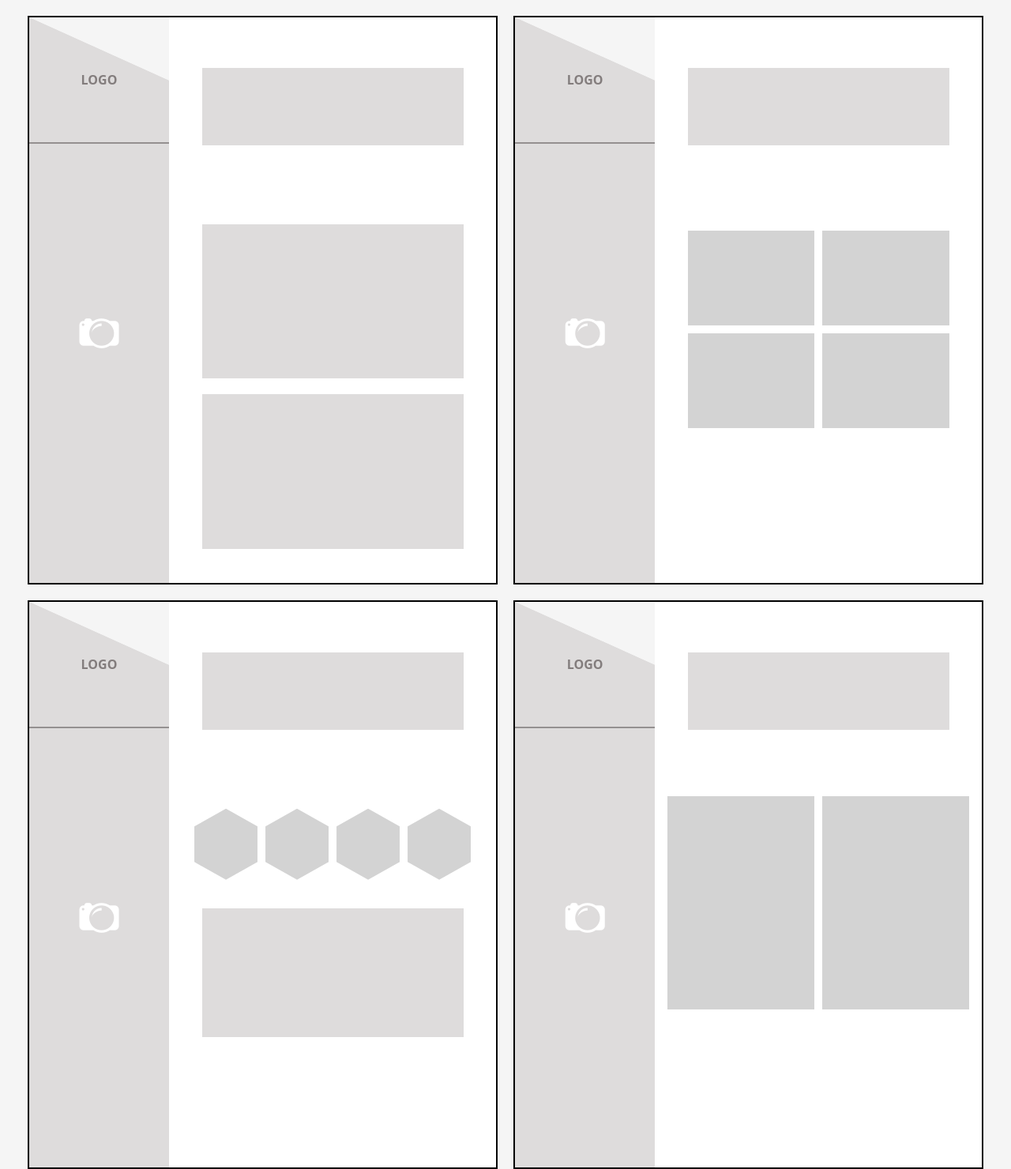
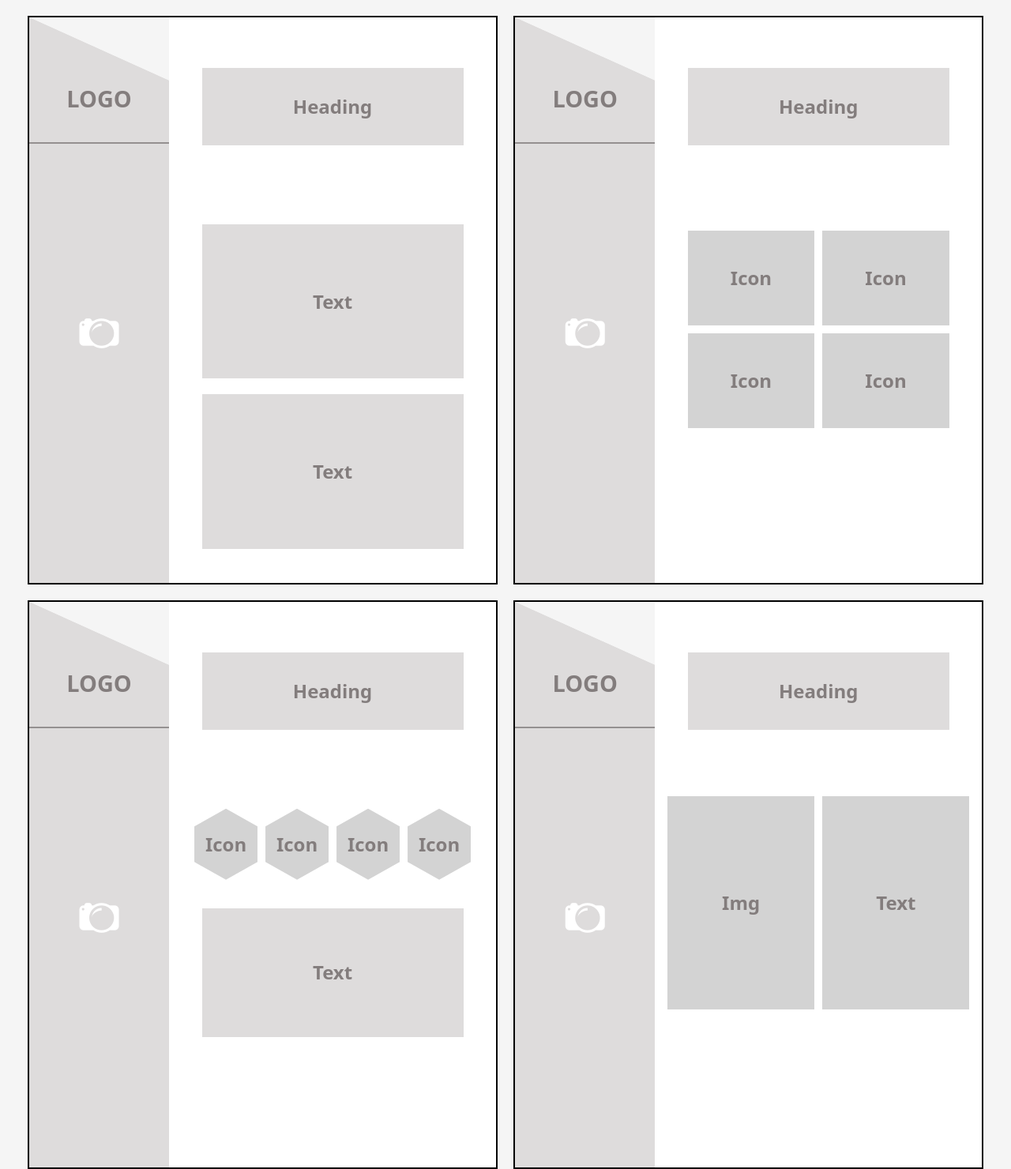
Before and after one commit to kalaivkv/Layout, a plain HTML site: page index.html in a window 1280 px wide. Shown: the part 740-2220 px from the top of the page at 79% size. Drawn offline with nearby package versions, Linux system fonts and the light colour scheme.

Commit message:
Add files via upload

```diff
--- a/index.html
+++ b/index.html
@@ -13,8 +13,8 @@
       href="https://cdn.jsdelivr.net/npm/bootstrap-icons/font/bootstrap-icons.css"
     />
     <link rel="stylesheet" href="style.css" />
+
     <style>
-      /* Layout-1*/
       .container-box1 {
         position: relative;
         width: 100%;
@@ -36,7 +36,7 @@
         justify-content: center;
         color: rgb(131, 125, 125);
         font-weight: bold;
-        font-size: 16px;
+        font-size: 1.5rem;
       }
 
       .headline-triangle {
@@ -82,15 +82,11 @@
   </head>
   <body>
     <div class="container-box">
-
       <div class="full-screen-box">
         <div class="container-box1">
-                <div class="para"></div>
+          <div class="para">Text</div>
           <div class="logo-triangle">
-                    <h5 style="margin-right: 2rem;font-weight: bold;">
-                    Replace with <br />
-                    LOGO
-                    </h5>
+            <h5 style="margin-right: 2rem; font-weight: bold">LOGO</h5>
           </div>
           <div class="headline-triangle">
             <h2>
@@ -99,8 +95,6 @@
             </h2>
           </div>
         </div>
-
-
       </div>
 
       <div class="full-screen-box layout-2">
@@ -109,8 +103,8 @@
           <i class="bi bi-camera2 photo-icon"></i>
         </div>
         <div class="right-section">
-          <div class="box-1"></div>
-          <div class="box-2"></div>
+          <div class="box-1">Heading</div>
+          <div class="box-2">Text</div>
         </div>
       </div>
 
@@ -120,9 +114,9 @@
           <i class="bi bi-camera2 photo-icon"></i>
         </div>
         <div class="right-section">
-          <div class="box-1"></div>
-          <div class="box-2"></div>
-          <div class="box-3"></div>
+          <div class="box-1">Heading</div>
+          <div class="box-2">Text</div>
+          <div class="box-3">Text</div>
         </div>
       </div>
 
@@ -132,12 +126,12 @@
           <i class="bi bi-camera2 photo-icon"></i>
         </div>
         <div class="right-section">
-          <div class="box-1"></div>
+          <div class="box-1">Heading</div>
           <div class="box-2">
-            <div class="one"></div>
-            <div class="one"></div>
-            <div class="one"></div>
-            <div class="one"></div>
+            <div class="one">Icon</div>
+            <div class="one">Icon</div>
+            <div class="one">Icon</div>
+            <div class="one">Icon</div>
           </div>
         </div>
       </div>
@@ -148,16 +142,16 @@
           <i class="bi bi-camera2 photo-icon"></i>
         </div>
         <div class="right-section">
-          <div class="box-1"></div>
+          <div class="box-1">Heading</div>
           <div class="box-2">
             <div class="hexagonal-container">
-              <div class="hexagonal"></div>
-              <div class="hexagonal"></div>
-              <div class="hexagonal"></div>
-              <div class="hexagonal"></div>
+              <div class="hexagonal">Icon</div>
+              <div class="hexagonal">Icon</div>
+              <div class="hexagonal">Icon</div>
+              <div class="hexagonal">Icon</div>
             </div>
           </div>
-          <div class="box-3"></div>
+          <div class="box-3">Text</div>
         </div>
       </div>
 
@@ -167,10 +161,10 @@
           <i class="bi bi-camera2 photo-icon"></i>
         </div>
         <div class="right-section">
-          <div class="box-1"></div>
+          <div class="box-1">Heading</div>
           <div class="box-2">
-            <div class="image"></div>
-            <div class="text"></div>
+            <div class="image">Img</div>
+            <div class="text">Text</div>
           </div>
         </div>
       </div>
--- a/style.css
+++ b/style.css
@@ -54,6 +54,8 @@
   font-weight: bold;
   clip-path: polygon(0 0, 200% 100%, 85% 100%, 0 100%);
   border-bottom: 2px solid rgb(148, 144, 144);
+  font-size: 1.8rem;
+  padding-top: 3rem;
 }
 .photo-icon {
   font-size: 50px;
@@ -69,44 +71,88 @@
 }
 
 .para {
+  display: flex;
+  justify-content: center;
+  align-items: center;
+  font-size: 1.5rem;
+  color: rgb(131, 125, 125);
+  font-weight: 600;
   margin: 1rem;
   width: 90%;
   height: 20%;
   background: #dedcdc;
 }
 
-
 .layout-2 .box-1 {
-
+  display: flex;
+  justify-content: center;
+  align-items: center;
+  font-size: 1.5rem;
+  color: rgb(131, 125, 125);
+  font-weight: 600;
   width: 80%;
   height: 15%;
   background: #dedcdc;
 }
 .layout-2 .box-2 {
+  display: flex;
+  justify-content: center;
+  align-items: center;
+  font-size: 1.5rem;
+  color: rgb(131, 125, 125);
+  font-weight: 600;
   margin-top: 3rem;
   width: 80%;
   height: 60%;
   background: #dedcdc;
 }
 .layout-3 .box-1 {
+  display: flex;
+  justify-content: center;
+  align-items: center;
+  font-size: 1.5rem;
+  color: rgb(131, 125, 125);
+  font-weight: 600;
   width: 80%;
   height: 15%;
   background: #dedcdc;
 }
 .layout-3 .box-2 {
+  display: flex;
+  justify-content: center;
+  align-items: center;
+  font-size: 1.5rem;
+  color: rgb(131, 125, 125);
+  font-weight: 600;
   margin-top: 5rem;
   width: 80%;
   height: 30%;
   background: #dedcdc;
 }
 .layout-3 .box-3 {
-
+  display: flex;
+  justify-content: center;
+  align-items: center;
+  font-size: 1.5rem;
+  color: rgb(131, 125, 125);
+  font-weight: 600;
   width: 80%;
   height: 30%;
   background: #dedcdc;
 }
+@media (max-width: 768px) {
+  .layout-3 .box-2 {
+    margin-top: 3rem;
+  }
+}
+
 .layout-4 .box-1 {
-
+  display: flex;
+  justify-content: center;
+  align-items: center;
+  font-size: 1.5rem;
+  color: rgb(131, 125, 125);
+  font-weight: 600;
   width: 80%;
   height: 15%;
   background: #dedcdc;
@@ -119,13 +165,24 @@
   gap: 10px;
 }
 .one {
+  display: flex;
+  justify-content: center;
+  align-items: center;
+  font-size: 1.5rem;
+  color: rgb(131, 125, 125);
+  font-weight: 600;
   width: 100%;
   height: 120px;
   background: lightgrey;
 }
 
-
 .layout-5 .box-1 {
+  display: flex;
+  justify-content: center;
+  align-items: center;
+  font-size: 1.5rem;
+  color: rgb(131, 125, 125);
+  font-weight: 600;
   width: 80%;
   height: 15%;
   background: #dedcdc;
@@ -139,6 +196,12 @@
 }
 
 .hexagonal {
+  display: flex;
+  justify-content: center;
+  align-items: center;
+  font-size: 1.5rem;
+  color: rgb(131, 125, 125);
+  font-weight: 600;
   width: 80px;
   height: 90px;
   background: lightgrey;
@@ -147,20 +210,31 @@
 
 @media (max-width: 768px) {
   .hexagonal-container {
+    margin-top: 2.5rem;
     grid-template-columns: repeat(2, 1fr);
   }
 }
 
 .layout-5 .box-3 {
+  display: flex;
+  justify-content: center;
+  align-items: center;
+  font-size: 1.5rem;
+  color: rgb(131, 125, 125);
+  font-weight: 600;
   margin-top: 1rem;
   width: 80%;
   height: 25%;
   background: #dedcdc;
 }
 
-
 .layout-6 .box-1 {
-
+  display: flex;
+  justify-content: center;
+  align-items: center;
+  font-size: 1.5rem;
+  color: rgb(131, 125, 125);
+  font-weight: 600;
   width: 80%;
   height: 15%;
   background: #dedcdc;
@@ -175,7 +249,14 @@
   margin-top: 4rem;
 }
 
-  .image, .text {
+.image,
+.text {
+  display: flex;
+  justify-content: center;
+  align-items: center;
+  font-size: 1.5rem;
+  color: rgb(131, 125, 125);
+  font-weight: 600;
   width: 45%;
   height: 270px;
   background: lightgrey;
@@ -186,8 +267,11 @@
     flex-direction: column;
     align-items: center;
     width: 80%;
+    margin-top: 1rem;
   }
-    .image, .text {
+  .image,
+  .text {
     width: 100%;
+    height: 190px;
   }
 }
```
Lines whose indentation alone changed are shown as unchanged.
